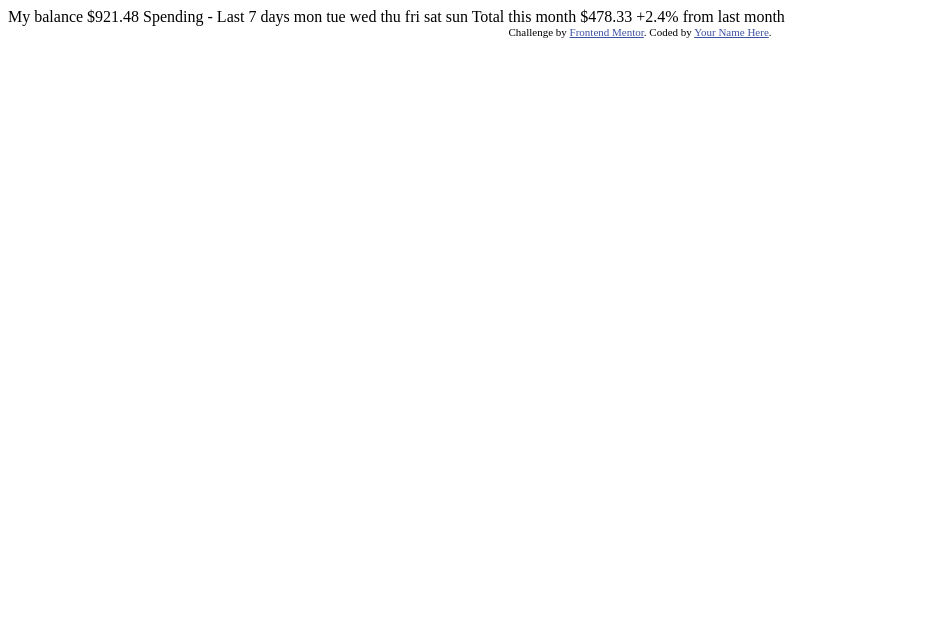
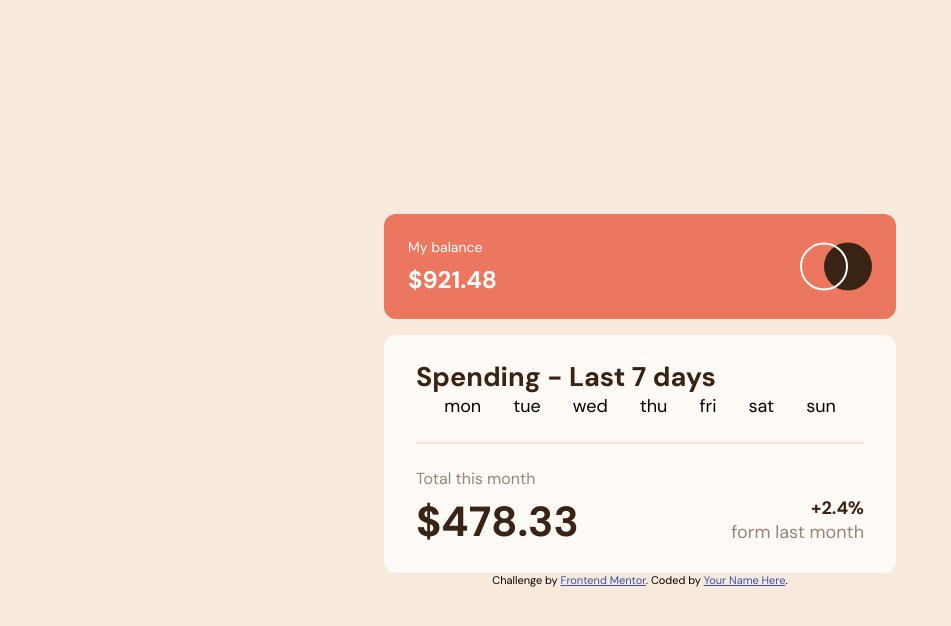
Before and after one commit to AndrewSimons3/expenses-chart-component, a plain HTML site: page index.html in a window 1280 px wide. Shown: the whole page, without its empty margins (0-951 px from the left). Drawn offline with Linux system fonts and the light colour scheme.

Commit message:
styling done minus columns

```diff
--- a/index.html
+++ b/index.html
@@ -1,43 +1,66 @@
 <!DOCTYPE html>
 <html lang="en">
 	<head>
-  <meta charset="UTF-8">
-  <meta name="viewport" content="width=device-width, initial-scale=1.0"> <!-- displays site properly based on user's device -->
+		<meta charset="UTF-8" />
+		<meta name="viewport" content="width=device-width, initial-scale=1.0" />
+		<!-- displays site properly based on user's device -->
 
-  <link rel="icon" type="image/png" sizes="32x32" href="./images/favicon-32x32.png">
+		<link
+			rel="icon"
+			type="image/png"
+			sizes="32x32"
+			href="./images/favicon-32x32.png"
+		/>
+		<link rel="stylesheet" href="./style.css" />
+    <script defer src="./script.js"></script>
 
 		<title>Frontend Mentor | Expenses chart component</title>
 
 		<!-- Feel free to remove these styles or customise in your own stylesheet 👍 -->
-  <style>
-    .attribution { font-size: 11px; text-align: center; }
-    .attribution a { color: hsl(228, 45%, 44%); }
-  </style>
 	</head>
 	<body>
+		<main class="container">
+			<header class="header">
+				<div class="title">
+					<p>My balance</p>
+					<span>$921.48</span>
+				</div>
+				<img src="./images/logo.svg" />
+			</header>
 
-  My balance
-  $921.48
+			<div class="content">
+				<h2>Spending - Last 7 days</h2>
 
-  Spending - Last 7 days
+				<ul class="week-list">
+					<li>mon</li>
+					<li>tue</li>
+					<li>wed</li>
+					<li>thu</li>
+					<li>fri</li>
+					<li>sat</li>
+					<li>sun</li>
+				</ul>
 
-  mon
-  tue
-  wed
-  thu
-  fri
-  sat
-  sun
 
-  Total this month
-  $478.33
 
-  +2.4%
-  from last month
+				<footer>
+					<div class="total">
+						<p>Total this month</p>
+						<span>$478.33</span>
+					</div>
+					<div class="last-month">
+						<span>+2.4%</span>
+						<p>form last month</p>
+					</div>
+				</footer>
+			</div>
+		</main>
 
 		<div class="attribution">
-    Challenge by <a href="https://www.frontendmentor.io?ref=challenge" target="_blank">Frontend Mentor</a>.
-    Coded by <a href="#">Your Name Here</a>.
+			Challenge by
+			<a href="https://www.frontendmentor.io?ref=challenge" target="_blank"
+				>Frontend Mentor</a
+			>. Coded by <a href="#">Your Name Here</a>.
 		</div>
 	</body>
 </html>
--- /dev/null
+++ b/script.js
@@ -0,0 +1 @@
+'use strict'
--- /dev/null
+++ b/style.css
@@ -0,0 +1,128 @@
+@import url('https://fonts.googleapis.com/css2?family=DM+Sans:wght@400;700&display=swap');
+
+/*
+- Soft red: hsl(10, 79%, 65%)
+- Cyan: hsl(186, 34%, 60%)
+
+### Neutral
+
+- Dark brown: hsl(25, 47%, 15%)
+- Medium brown: hsl(28, 10%, 53%)
+- Cream: hsl(27, 66%, 92%)
+- Very pale orange: hsl(33, 100%, 98%) */
+
+* {
+	margin: 0;
+	padding: 0;
+	box-sizing: border-box;
+}
+
+body {
+	font-family: 'DM Sans', sans-serif;
+	font-size: 18px;
+	background-color: hsl(27, 66%, 92%);
+	min-height: 100vh;
+	display: flex;
+	flex-direction: column;
+	justify-content: center;
+	align-items: center;
+}
+
+.container {
+	height: 100%;
+	width: 40%;
+}
+
+.header {
+	background-color: hsl(10, 79%, 65%);
+	border-radius: 12px;
+	display: flex;
+	justify-content: space-between;
+	padding: 1.5rem;
+	margin-bottom: 1rem;
+}
+
+.title {
+	color: #fff;
+	display: flex;
+	flex-direction: column;
+	gap: 8px;
+}
+
+.title p {
+	font-size: 14px;
+	font-weight: 400;
+}
+
+.title span {
+	font-size: 24px;
+	font-weight: 700;
+}
+
+.content {
+	background-color: hsl(33, 100%, 98%);
+	padding: 1.5rem 2rem;
+	border-radius: 12px;
+}
+
+.content h2 {
+	color: hsl(25, 47%, 15%);
+}
+
+.week-list {
+	list-style: none;
+	display: flex;
+	gap: 2rem;
+	justify-content: center;
+	padding-bottom: 1.5rem;
+	border-bottom: 2px solid hsl(27, 66%, 92%);
+}
+
+footer {
+	display: flex;
+	margin-top: 1.5rem;
+	justify-content: space-between;
+}
+
+.total {
+	display: flex;
+	flex-direction: column;
+	gap: 5px;
+}
+
+.total p {
+	color: hsl(28, 10%, 53%);
+	font-size: 16px;
+}
+
+.total span {
+	font-size: 42px;
+	font-weight: 700;
+	color: hsl(25, 47%, 15%);
+}
+
+.last-month {
+	display: flex;
+	flex-direction: column;
+	align-items: flex-end;
+	justify-content: end;
+	margin-bottom: 5px;
+}
+
+.last-month span {
+	color: hsl(25, 47%, 15%);
+	font-weight: 700;
+	text-align: right;
+}
+
+.last-month p {
+  color:hsl(28, 10%, 53%);
+}
+
+.attribution {
+	font-size: 11px;
+	text-align: center;
+}
+.attribution a {
+	color: hsl(228, 45%, 44%);
+}
```
Lines whose indentation alone changed are shown as unchanged.
